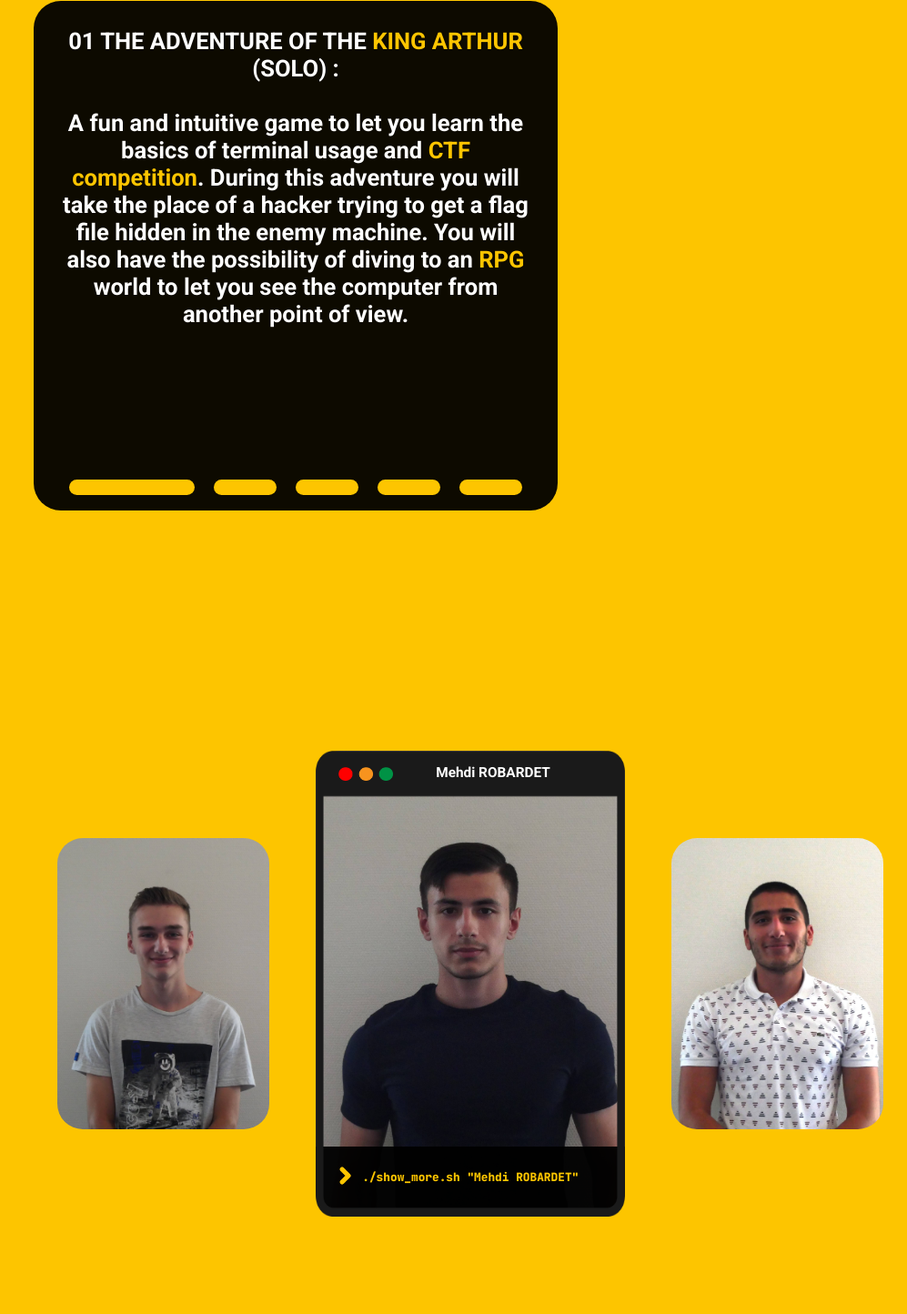
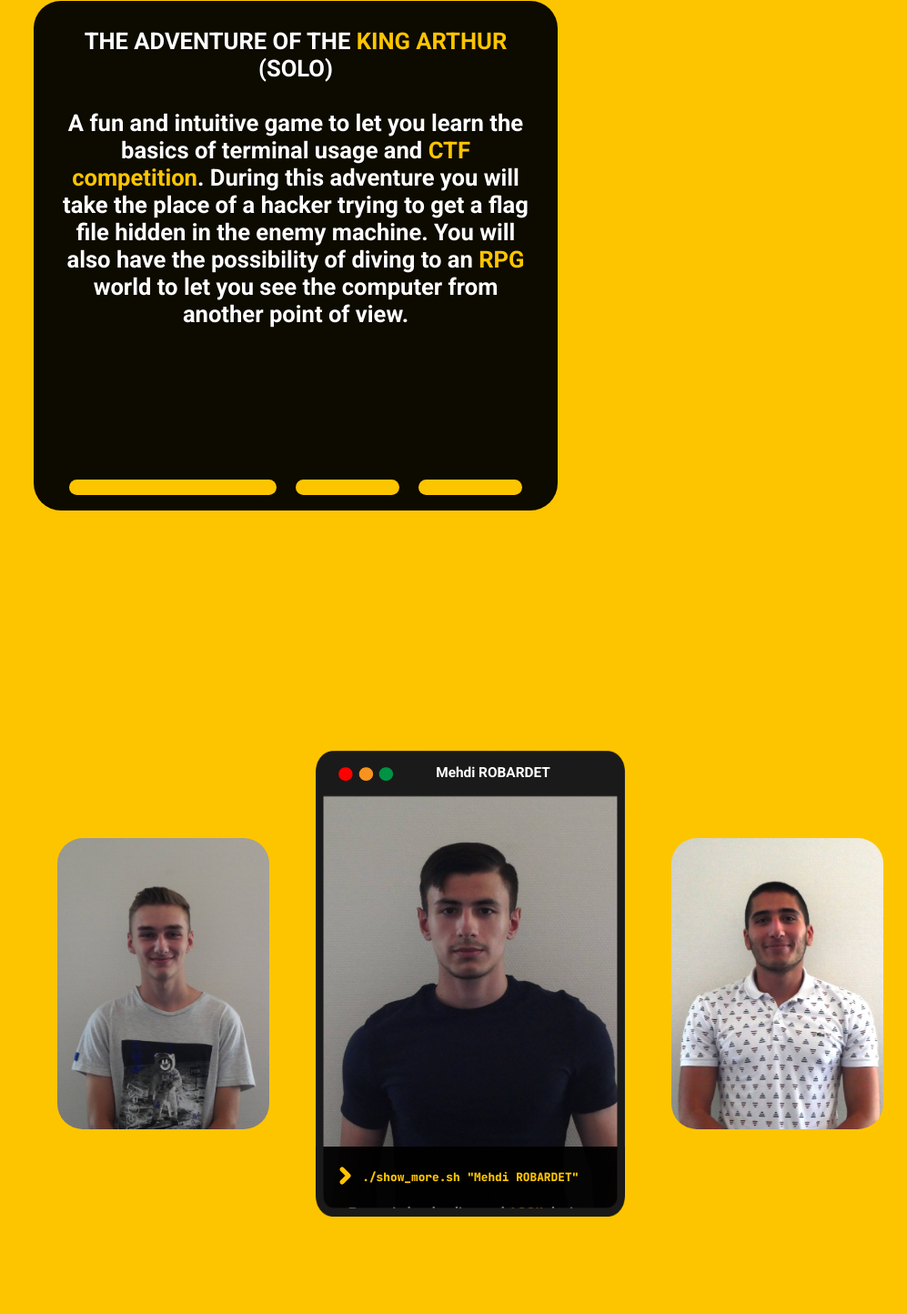
Before and after one commit to matiix310/projet-s2-site, a plain HTML site: page index.html in a window 1280 px wide. Shown: the part 919-2363 px from the top of the page at 91% size, without its empty margins (283-1280 px from the left). Drawn offline with Linux system fonts and the light colour scheme.

Commit message:
fix:members description and introduction texts

```diff
--- a/assets/data.js
+++ b/assets/data.js
@@ -1,13 +1,11 @@
 const presentations = [
-    '01 THE ADVENTURE OF THE <a href="https://en.wikipedia.org/wiki/King_Arthur" target="_blank">KING ARTHUR</a> (SOLO) : <br/><br/>A fun and intuitive game to let you learn the basics of terminal usage and <a href="https://en.wikipedia.org/wiki/Capture_the_flag_(cybersecurity)" target="_blank">CTF competition</a>. During this adventure you will take the place of a hacker trying to get a flag file hidden in the enemy machine. You will also have the possibility of diving to an <a href="https://en.wikipedia.org/wiki/Role-playing_video_game" target="_blank">RPG</a> world to let you see the computer from another point of view.',
-    '02 THE ADVENTURE OF THE <a href="https://en.wikipedia.org/wiki/King_Arthur" target="_blank">KING ARTHUR</a> (SOLO) : <br/><br/>A fun and intuitive game to let you learn the basics of terminal usage and <a href="https://en.wikipedia.org/wiki/Capture_the_flag_(cybersecurity)" target="_blank">CTF competition</a>. During this adventure you will take the place of a hacker trying to get a flag file hidden in the enemy machine. You will also have the possibility of diving to an <a href="https://en.wikipedia.org/wiki/Role-playing_video_game" target="_blank">RPG</a> world to let you see the computer from another point of view.',
-    '03 THE ADVENTURE OF THE <a href="https://en.wikipedia.org/wiki/King_Arthur" target="_blank">KING ARTHUR</a> (SOLO) : <br/><br/>A fun and intuitive game to let you learn the basics of terminal usage and <a href="https://en.wikipedia.org/wiki/Capture_the_flag_(cybersecurity)" target="_blank">CTF competition</a>. During this adventure you will take the place of a hacker trying to get a flag file hidden in the enemy machine. You will also have the possibility of diving to an <a href="https://en.wikipedia.org/wiki/Role-playing_video_game" target="_blank">RPG</a> world to let you see the computer from another point of view.',
-    '04 THE ADVENTURE OF THE <a href="https://en.wikipedia.org/wiki/King_Arthur" target="_blank">KING ARTHUR</a> (SOLO) : <br/><br/>A fun and intuitive game to let you learn the basics of terminal usage and <a href="https://en.wikipedia.org/wiki/Capture_the_flag_(cybersecurity)" target="_blank">CTF competition</a>. During this adventure you will take the place of a hacker trying to get a flag file hidden in the enemy machine. You will also have the possibility of diving to an <a href="https://en.wikipedia.org/wiki/Role-playing_video_game" target="_blank">RPG</a> world to let you see the computer from another point of view.',
-    '05 THE ADVENTURE OF THE <a href="https://en.wikipedia.org/wiki/King_Arthur" target="_blank">KING ARTHUR</a> (SOLO) : <br/><br/>A fun and intuitive game to let you learn the basics of terminal usage and <a href="https://en.wikipedia.org/wiki/Capture_the_flag_(cybersecurity)" target="_blank">CTF competition</a>. During this adventure you will take the place of a hacker trying to get a flag file hidden in the enemy machine. You will also have the possibility of diving to an <a href="https://en.wikipedia.org/wiki/Role-playing_video_game" target="_blank">RPG</a> world to let you see the computer from another point of view.',
+    'THE ADVENTURE OF THE <a href="https://en.wikipedia.org/wiki/King_Arthur" target="_blank">KING ARTHUR</a> (SOLO)<br/><br/>A fun and intuitive game to let you learn the basics of terminal usage and <a href="https://en.wikipedia.org/wiki/Capture_the_flag_(cybersecurity)" target="_blank">CTF competition</a>. During this adventure you will take the place of a hacker trying to get a flag file hidden in the enemy machine. You will also have the possibility of diving to an <a href="https://en.wikipedia.org/wiki/Role-playing_video_game" target="_blank">RPG</a> world to let you see the computer from another point of view.',
+    'THE SCRIPT OF THE ADVENTURE <br/><br/>In an intriguing universe, you are a cybersecurity expert tasked with hacking into a system belonging to a cybercriminal who has been actively sought for 10 years. With a clue in the form of a USB drive belonging to the criminal, you are attempting to uncover answers!',
+    'THE MINIGAMES - GhostDash<br/>(MULTIPLAYER)<br/><br/><br/>The multiplayer looks like a retro racing game where you have to jump over dangerous spikes that kill you. You have three lives in total so beware. It\'s a competition between friends for the one who will go the furthest.',
 ];
 
 const descriptions = {
-    'Lucas STEPHAN' : '<a>test</a>',
-    'Mehdi ROBARDET': '[The description of Mehdi ROBARDET]',
-    'Yusuf OZEN' : '[The description of Yusuf OZEN]'
+    'Lucas STEPHAN' : 'The <a href="https://en.wikipedia.org/wiki/Computer_terminal" target="_Blank">terminal</a> gaming visionary, perfecting every line of code.',
+    'Mehdi ROBARDET': 'Expert in hardcoding and <a href="https://en.wikipedia.org/wiki/ASCII" target="_Blank">ASCII</a> design, bringing a unique artistic touch.',
+    'Yusuf OZEN' : 'Creator of Arthur\'s kingdom in <a href="https://en.wikipedia.org/wiki/ASCII" target="_Blank">ASCII</a>, immersing players in a captivating world.'
 }
--- a/styles/home.css
+++ b/styles/home.css
@@ -408,11 +408,11 @@ body {
 
 #showMoreContent {
     /* position */
-    margin-left: 10%;
-    margin-top: 9.6vh;
+    margin-left: 5%;
+    margin-top: 8vh;
 
     /* size */
-    width: 80%;
+    width: 90%;
 
     /* font */
     text-align: center;
@@ -441,7 +441,7 @@ body {
 }
 
 .member-show-more:hover {
-    height: 50%;
+    height: 30%;
 }
 
 .member-show-more:hover h1:nth-child(2) {
```
